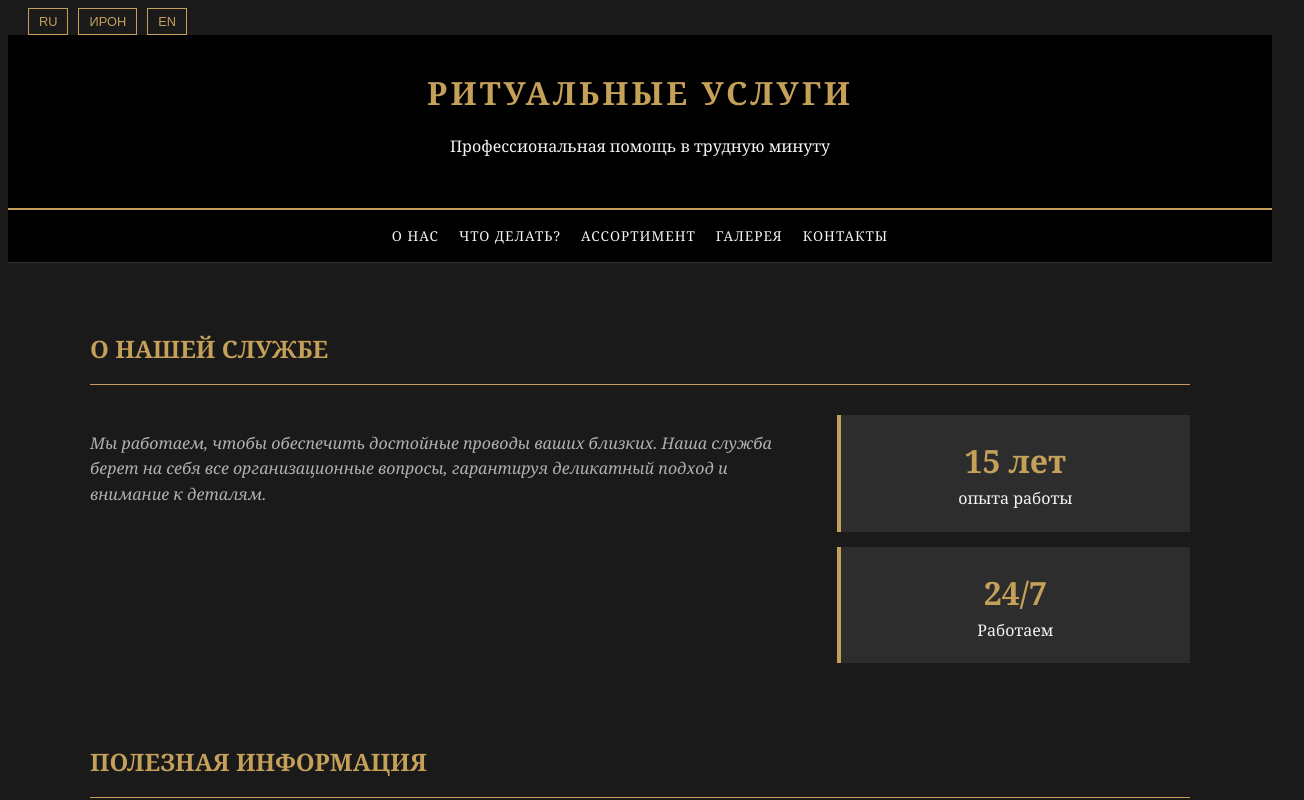
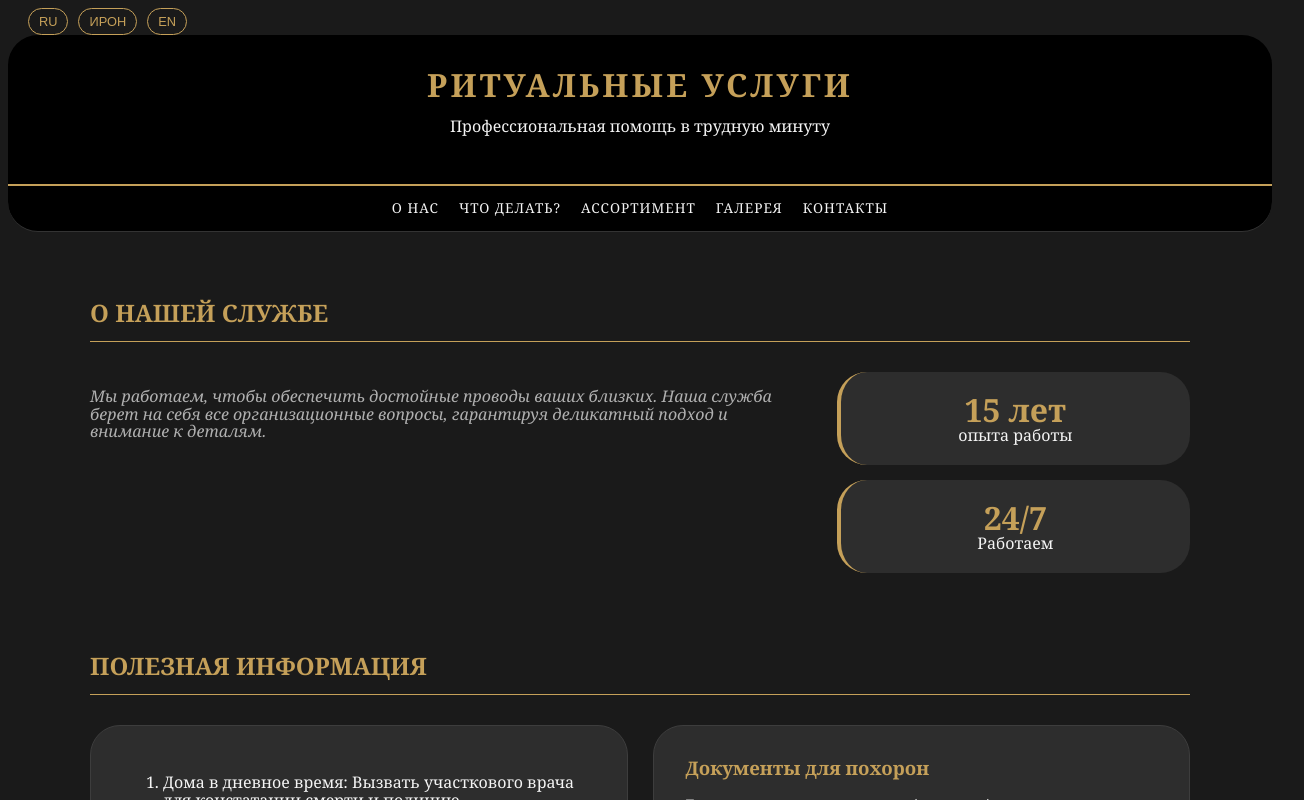
Before and after one commit to vladgromovodov-wq/ritualnyyeuslugi, a plain HTML site: page index.html in a window 1280 px wide. Shown: the top 800 px of the page, 1304 px wide, since content can reach past the window. Drawn offline with Linux system fonts and the light colour scheme.

Commit message:
style.css

```diff
--- a/style.css
+++ b/style.css
@@ -5,143 +5,51 @@
     --text-light: #f4f4f4;
     --text-muted: #b0b0b0;
 }
-.lang-switch {
-    display: flex;
-    gap: 10px;
-    margin-left: 20px;
-}
 
-.lang-switch button {
-    background: transparent;
-    border: 1px solid var(--accent);
-    color: var(--accent);
-    padding: 5px 10px;
-    cursor: pointer;
-    font-size: 0.8rem;
-    transition: 0.3s;
-}
+.lang-switch { display: flex; gap: 10px; margin-left: 20px;}
+.lang-switch button { border-radius: 30px;background: transparent; border: 1px solid var(--accent); color: var(--accent);  padding: 5px 10px; cursor: pointer; font-size: 0.8rem;  transition: 0.3s;}
+.lang-switch button:hover {  background: var(--accent); color: #000;}
+body { font-family: 'Georgia', serif; line-height: 1.1; background-color: var(--primary-bg); color: var(--text-light); scroll-behavior: smooth;}
+header {background-color: #000; padding: 2rem 1rem;text-align: center; border-bottom: 2px solid var(--accent);  border-radius: 30px 30px 0 0px}
+header h1 {  margin: 0; font-size: 2.0rem; letter-spacing: 3px; color: var(--accent); text-transform: uppercase; }
+nav {display: flex; justify-content: center; flex-wrap: wrap;  gap: 20px; background: #000;padding: 15px; position: sticky; top: 0; z-index: 100; border-bottom: 1px solid #333; border-radius: 0 0 30px 30px  }
+nav a {color: var(--text-light); text-decoration: none; font-size: 0.85rem; text-transform: uppercase; letter-spacing: 1px; transition: 0.3s;}
+nav a:hover { color: var(--accent); }
+.container {  max-width: 1100px; margin: 0 auto; padding: 3rem 1rem;}
+section { margin-bottom: 5rem; }
+h2 { border-bottom: 1px solid var(--accent); padding-bottom: 15px; color: var(--accent);  text-transform: uppercase; margin-bottom: 30px;}
 
-.lang-switch button:hover {
-    background: var(--accent);
-    color: #000;
-}
-body {
-    font-family: 'Georgia', serif;
-    line-height: 1.6;
-    background-color: var(--primary-bg);
-    color: var(--text-light);
-    scroll-behavior: smooth;
-}
-header {
-    background-color: #000;
-    padding: 2rem 1rem;
-    text-align: center;
-    border-bottom: 2px solid var(--accent);
-}
-header h1 {
-    margin: 0;
-    font-size: 2.0rem;
-    letter-spacing: 3px;
-    color: var(--accent);
-    text-transform: uppercase;
-}
-nav {
-    display: flex;
-    justify-content: center;
-    flex-wrap: wrap;
-    gap: 20px;
-    background: #000;
-    padding: 15px;
-    position: sticky;
-    top: 0;
-    z-index: 100;
-    border-bottom: 1px solid #333;
-}
-nav a {
-    color: var(--text-light);
-    text-decoration: none;
-    font-size: 0.85rem;
-    text-transform: uppercase;
-    letter-spacing: 1px;
-    transition: 0.3s;
-}
-nav a:hover { color: var(--accent); }
-.container {
-    max-width: 1100px;
-    margin: 0 auto;
-    padding: 3rem 1rem;
-}
-section { margin-bottom: 5rem; }
-h2 {
-    border-bottom: 1px solid var(--accent);
-    padding-bottom: 15px;
-    color: var(--accent);
-    text-transform: uppercase;
-    margin-bottom: 30px;
-}
 /* О нас */
 .about-content { display: flex; flex-wrap: wrap; gap: 40px; }
 .about-text { flex: 2; min-width: 300px; color: var(--text-muted); font-style: italic; }
 .about-stats { flex: 1; min-width: 250px; display: flex; flex-direction: column; gap: 15px; }
-.stat-item { background: var(--secondary-bg); padding: 20px; border-left: 4px solid var(--accent); text-align: center; }
+.stat-item { background: var(--secondary-bg); padding: 20px; border-left: 4px solid var(--accent); text-align: center;  border-radius: 30px}
 .stat-number { font-size: 2rem; color: var(--accent); font-weight: bold; display: block; }
+
 /* Ассортимент */
-.product-grid {
-    display: grid;
-    grid-template-columns: repeat(auto-fill, minmax(280px, 1fr));
-    gap: 25px;
-}
-.product-card { background: var(--secondary-bg); border: 1px solid #3d3d3d; transition: 0.3s; text-align: center; overflow: hidden; display: flex; flex-direction: column; height: 100%;}
+.product-grid { display: grid; grid-template-columns: repeat(auto-fill, minmax(280px, 1fr)); gap: 25px;}
+.product-card { background: var(--secondary-bg); border: 1px solid #3d3d3d; transition: 0.3s; text-align: center; overflow: hidden; display: flex; flex-direction: column; height: 100%; border-radius: 30px;}
 .product-card:hover { transform: translateY(-5px); border-color: var(--accent); }
-.product-img { height: 250px; background: #252525; display: flex; align-items: center; justify-content: center; color: var(--text-muted); border-bottom: 1px solid #3d3d3d; }
-.product-img img {
-    width: 100%;
-    height: 100%;
-    object-fit: cover;
-}
+.product-img { height: 250px;; background: #252525; display: flex; align-items: center; justify-content: center; color: var(--text-muted); border-bottom: 1px solid #3d3d3d; }
+.product-img img {width: 100%; height: 100%; object-fit: cover;}
 .product-info { padding: 15px; flex-grow: 1; flex-direction: column; justify-content: space-between;   display: flex;}
 .product-price { font-size: 1.2rem; color: var(--accent); font-weight: bold; margin-top: auto; padding-top: 10px; }
 
 /* Инфо-карточки */
+.info-card ul { list-style: none; padding-left: 0; }
+.info-card li {margin-bottom: 10px;}
 .info-grid { display: grid; grid-template-columns: 1fr 1fr; gap: 25px; }
-.info-card { background: var(--secondary-bg); padding: 2rem; border: 1px solid #3d3d3d; }
+.info-card { background: var(--secondary-bg); padding: 2rem; border: 1px solid #3d3d3d; border-radius: 30px;}
 .info-card h3 { color: var(--accent); margin-top: 0; }
 
 /* Галерея */
 .services { display: grid; grid-template-columns: repeat(auto-fill, minmax(250px, 1fr)); gap: 15px; }
-.services-item { height: 200px; background: #252525; border: 1px solid #444; display: flex; align-items: center; justify-content: center; color: var(--text-muted); transition: 0.3s; }
+.services-item { border-radius: 30px; height: 200px; background: #252525; border: 1px solid #444; display: flex;  align-items: center; justify-content: center; color: var(--text-muted); transition: 0.3s; }
 .services-item:hover { border-color: var(--accent); }
 
 /* Карта */
 .map-container { width: 100%; height: 450px; border: 1px solid var(--accent); }
-.custom-order {
-    border: 1px solid var(--accent) !important;
-    box-shadow: 0 0 15px rgba(197, 160, 89, 0.1);
-}
-.badge {
-    display: inline-block;
-    background: var(--accent);
-    color: #000;
-    padding: 2px 10px;
-    font-size: 0.7rem;
-    text-transform: uppercase;
-    font-weight: bold;
-    border-radius: 2px;
-    margin-bottom: 10px;
-}
-
-footer {
-    width: 100%;
-    text-align: center;
-    padding: 3rem 1rem;
-    background: #000;
-    color: var(--text-muted);
-    font-size: 0.8rem;
-    border-top: 1px solid var(--accent);
-    margin-top: 4rem;
-}
-
-@media (max-width: 768px) {
-    .info-grid { grid-template-columns: 1fr; }
-    .product-grid { grid-template-columns: repeat(auto-fill, minmax(200px, 1fr)); }
-}
+.custom-order { border: 1px solid var(--accent) !important;box-shadow: 0 0 15px rgba(197, 160, 89, 0.1);}
+.badge { display: inline-block;  background: var(--accent); color: #000; padding: 2px 10px; font-size: 0.7rem; text-transform: uppercase; font-weight: bold; border-radius: 2px;margin-bottom: 10px;}
+footer {width: 98%; text-align: center; padding: 3rem 1rem; background: #000; color: var(--text-muted); font-size: 0.8rem; border-top: 1px solid var(--accent); margin-top: 4rem;  border-radius: 20px}
+@media (max-width: 768px) {  .info-grid { grid-template-columns: 1fr; } .product-grid { grid-template-columns: repeat(auto-fill, minmax(200px, 1fr)); } }
```
